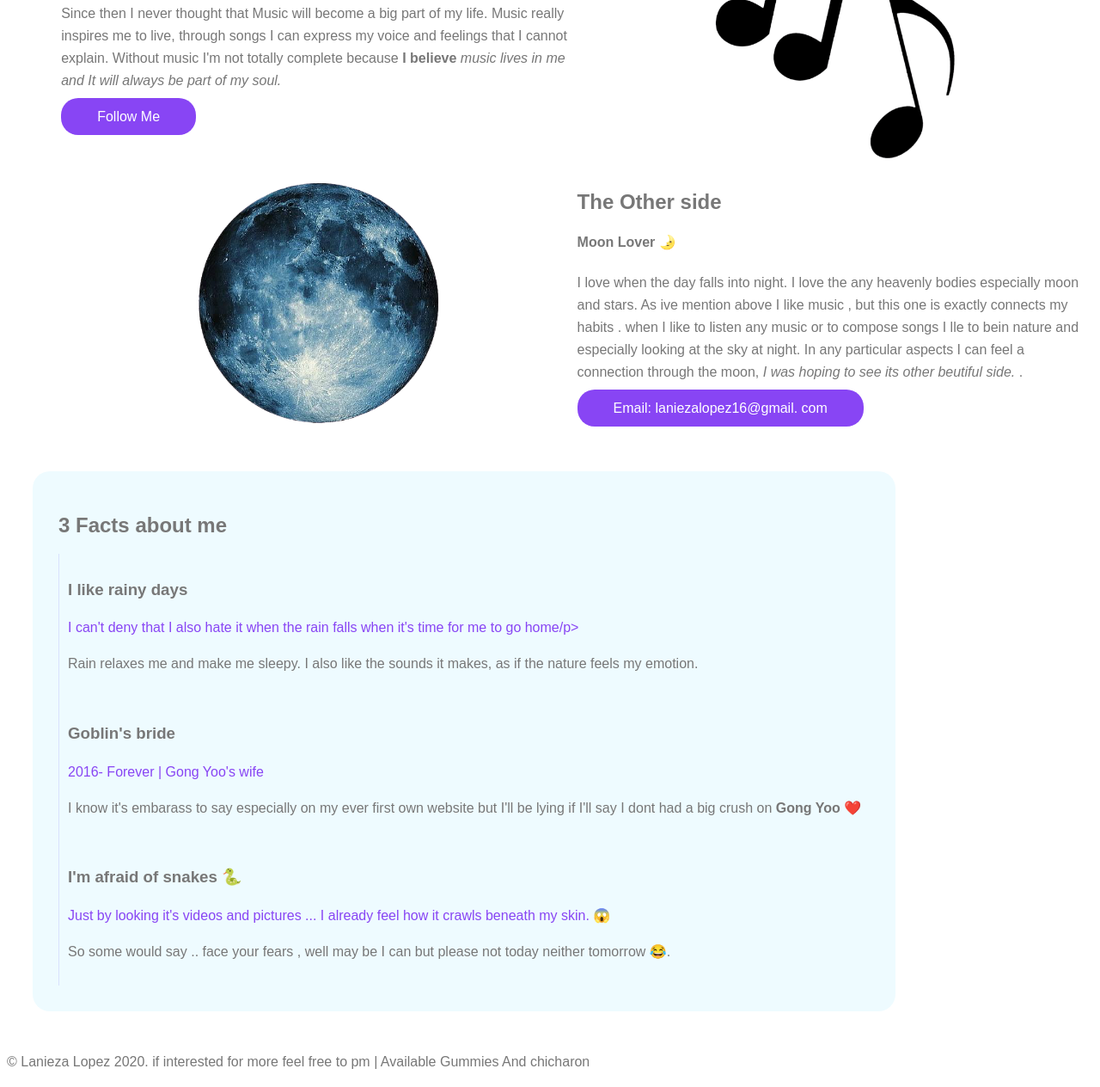
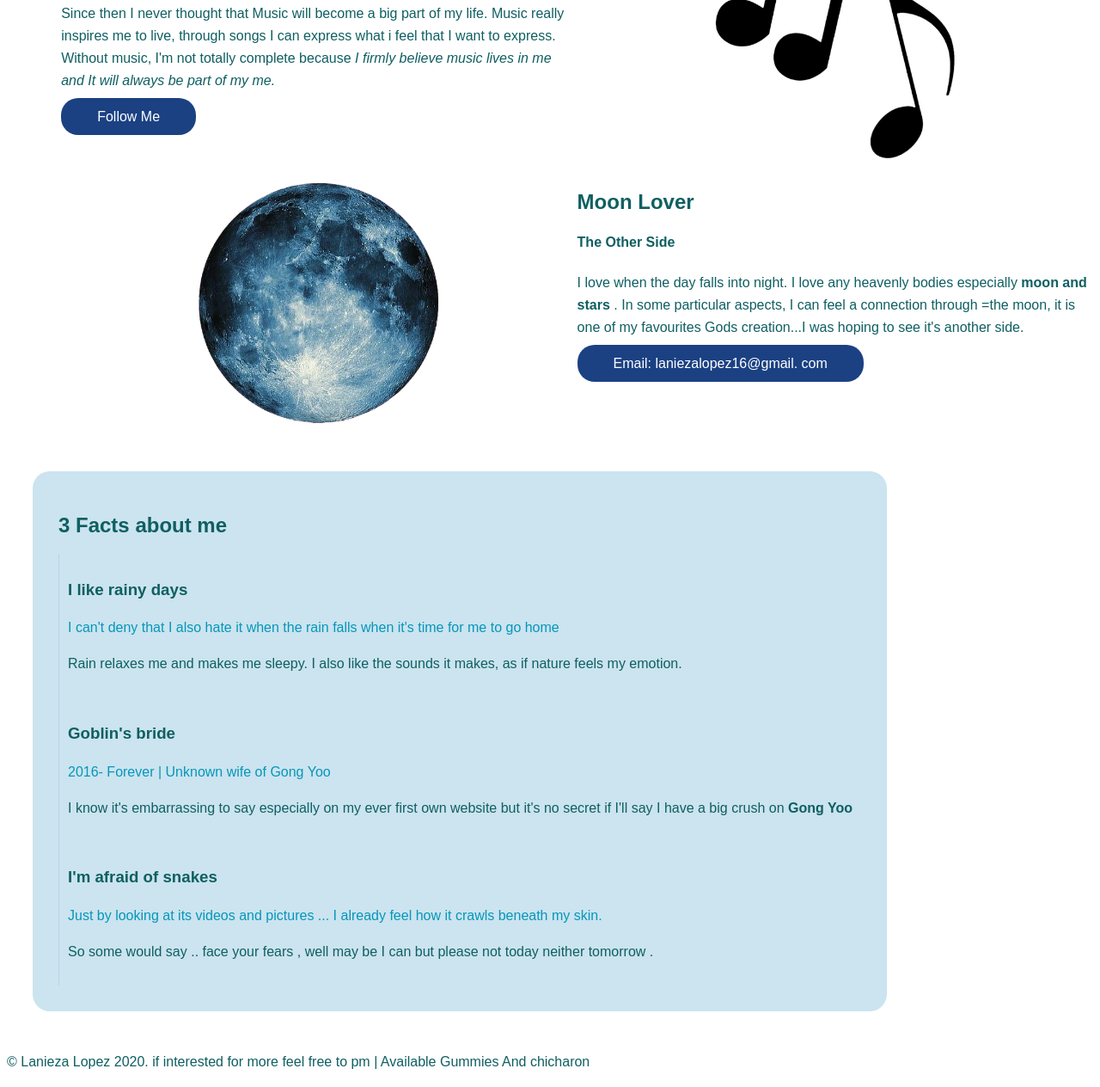
Before and after one commit to azeinaluna/luna, a plain HTML site: page index.html in a window 1280 px wide. Shown: the part 129-1393 px from the top of the page at 86% size. Drawn offline with Linux system fonts and the light colour scheme.

Commit message:
publishing awesome pages 1596176922942

```diff
--- a/index.html
+++ b/index.html
@@ -9,8 +9,8 @@
      <div class="half-width">
        <h1> Lets talk About Me!<span class="purple-color">Lanieza B. Lopez</span> </h1>
        <h3> Aspiring Artist|Singer </h3>
-       <p> Since then I never thought that Music will become a big part of my life. Music really inspires me to live, through songs I can express my voice and feelings that I cannot explain. Without music I'm not totally complete because <strong>I believe </strong><em>music  lives in me and It will always be part of my soul. </em></p>
-       <a class="primary-btn" href="#"> Follow Me </a>
+       <p> Since then I never thought that Music will become a big part of my life. Music really inspires me to live, through songs I can express what i feel that I want to express. Without music, I'm not totally complete because <em> I firmly believe music lives in me and It will always be part of my me. </em></p>
+       <a class="primary-btn" href="https://www.instagram.com/laniezalopez16/?hl=en "> Follow Me </a>
      </div>
      <div class="half-width">
        <img class="side-img" src="images/music.png" alt=""/>
@@ -21,28 +21,28 @@
        <img class="side-img" src="images/moon.png" alt=""/>
      </div>
      <div class="half-width">
-       <h2> The Other side </h2>
-       <h4> Moon Lover 🌛</h4>
-       <p> I love when the day falls into night. I love the any heavenly bodies especially moon and stars.  As ive mention above I like music , but this one is exactly connects my habits . when I like to listen any music or to compose songs I lle to bein nature and especially looking at the sky at night. In any particular aspects I can feel a connection through the moon,<em> I was hoping to see its other beutiful side.  </em>. </p>
-       <a class="primary-btn" href="#"> Email: laniezalopez16@gmail. com</a>
+       <h2> Moon Lover </h2>
+       <h4> The Other Side</h4>
+       <p> I love when the day falls into night. I love any heavenly bodies especially <strong>moon and stars </strong>. In some particular aspects, I can feel a connection through =the moon, it is one of my favourites Gods creation...I was hoping to see it's another side.</p>
+       <a class="primary-btn" href="https://m.youtube.com/channel/UCCWWxHK92uvQeCQnNP6jPNQ"> Email: laniezalopez16@gmail. com</a>
      </div>
     </section>
     <section class="container experiences">
        <h2> 3 Facts about me </h2>
      <div class="experience-item">
        <h3> I like <strong>rainy days</strong> </h3>
-       <p class="purple-color"> I can't deny that I also hate it when the rain falls when it's time for me to go home/p>
-       <p> Rain relaxes me and make me sleepy. I also like the sounds it makes, as if the nature feels my emotion.</p>
+       <p class="purple-color"> I can't deny that I also hate it when the rain falls when it's time for me to go home </p>
+       <p> Rain relaxes me and makes me sleepy. I also like the sounds it makes, as if nature feels my emotion.</p>
      </div>
      <div class="experience-item">
        <h3> Goblin's bride </h3>
-       <p class="purple-color"> 2016- Forever | Gong Yoo's wife</p>
-       <p> I know it's embarass to say especially on my ever first own website but I'll be lying if I'll say I dont had a big crush on <strong>Gong Yoo ❤️</strong> </p>
+       <p class="purple-color"> 2016- Forever | Unknown wife of Gong Yoo </p>
+       <p>  I know it's embarrassing to say especially on my ever first own website but it's no secret if I'll say I have a big crush on <strong>Gong Yoo </strong> </p>
      </div>
      <div class="experience-item">
-       <h3> I'm afraid of snakes 🐍</h3>
-       <p class="purple-color"> Just by looking it's videos and pictures ... I already feel how it crawls beneath my skin. 😱</p>
-       <p> So some would say .. face your fears , well may be I can but please not today neither tomorrow 😂.</p>
+       <h3> I'm afraid of snakes </h3>
+    <p class="purple-color">Just by looking at its videos and pictures ... I already feel how it crawls beneath my skin.  </p>
+       <p> So some would say .. face your fears , well may be I can but please not today neither tomorrow .</p>
      </div>
     </section>
     <footer>
--- a/luna.css
+++ b/luna.css
@@ -1,10 +1,10 @@
 body{
     font-family: sans-serif;
-    color: #777777;
+    color: #0F5F62;
     line-height: 26px;
 }
 .purple-color{
-    color: #8845f4;
+    color: #0696BA;
 }
 .half-width{
     width: 50%;
@@ -16,7 +16,7 @@ body{
 }
 .primary-btn{
     color: white;
-    background-color: #8845f4;
+    background-color: #1B4183;
     padding: 13px 42px;
     border-radius: 20px;
     text-decoration: none;
@@ -31,7 +31,7 @@ h1{
 .experiences{
     padding: 30px;
     margin: 30px;
-    background-color: rgb(238, 251, 255);
+    background-color: rgb(203,228,239);
     border-radius: 20px;
 }
 .experience-item{
```
